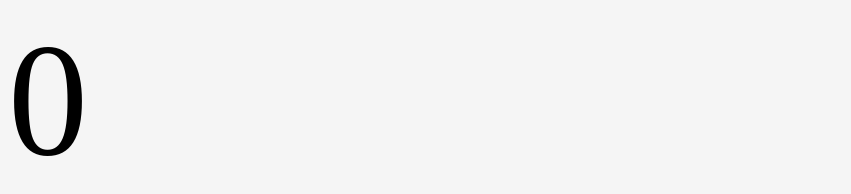
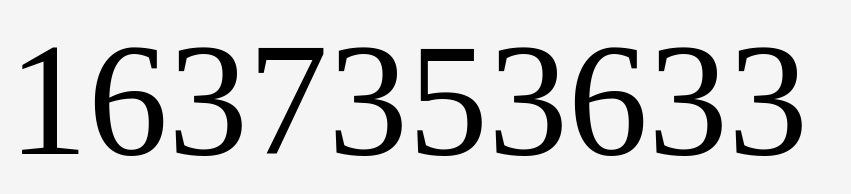
Before and after one commit to educational-technology-collective/colaroid-tutorial-stopwatch, a plain HTML site: page index.html in a window 1280 px wide. Shown: the whole page, without its empty margins (0-851 px from the left). Drawn offline with Linux system fonts and the light colour scheme.

Commit message:
## Step 2. Display the Current Time In this step, we make the `output` element to display the current time.
The `setInterval() method` repeatedly calls a function or executes a code snippet, with a fixed time delay between each call.

JavaScript `Date` objects represent a single moment in time in a platform-independent format. Date objects contain a Number that represents milliseconds since 1 January 1970 UTC.

```diff
--- a/index.html
+++ b/index.html
@@ -1,10 +1,10 @@
 <html>
 	<head>
 		<style>
-            body{
-                background-color:whitesmoke;
+			body {
+				background-color: whitesmoke;
 			}
-            #time-display{
+			#time-display {
 				font-size: 10em;
 			}
 		</style>
@@ -14,4 +14,18 @@
 			<output id="time-display">0</output>
 		</main>
 	</body>
+	<script>
+			const timeDisplay = document.getElementById("time-display");
+
+			let clock = 0;
+
+			function render() {
+				timeDisplay.textContent = Math.round(clock / 1000);
+			}
+			function updateClock() {
+				clock = new Date().getTime();
+				render();
+			}
+			const countInterval = setInterval(updateClock, 1000);
+	</script>
 </html>
```
Lines whose indentation alone changed are shown as unchanged.
